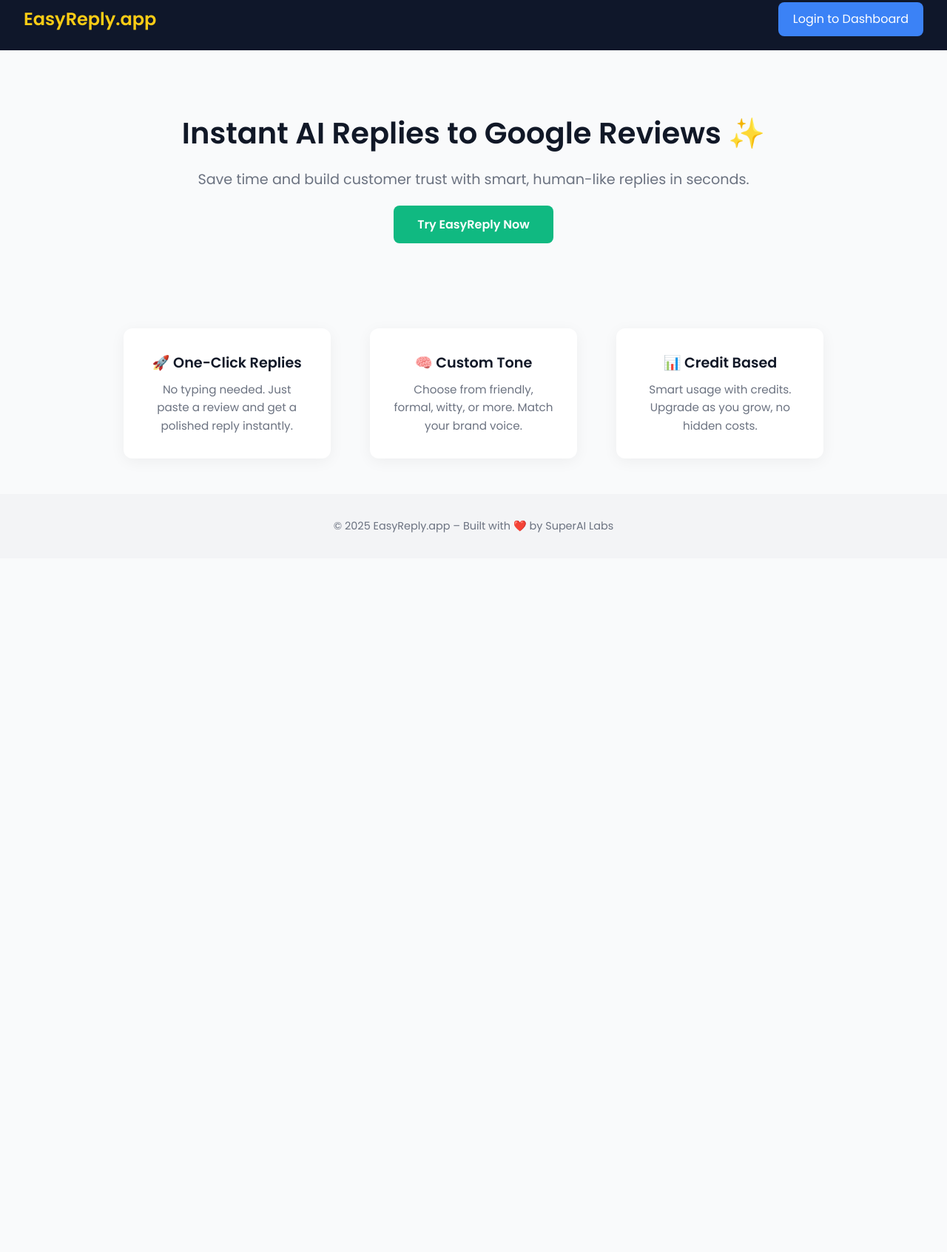
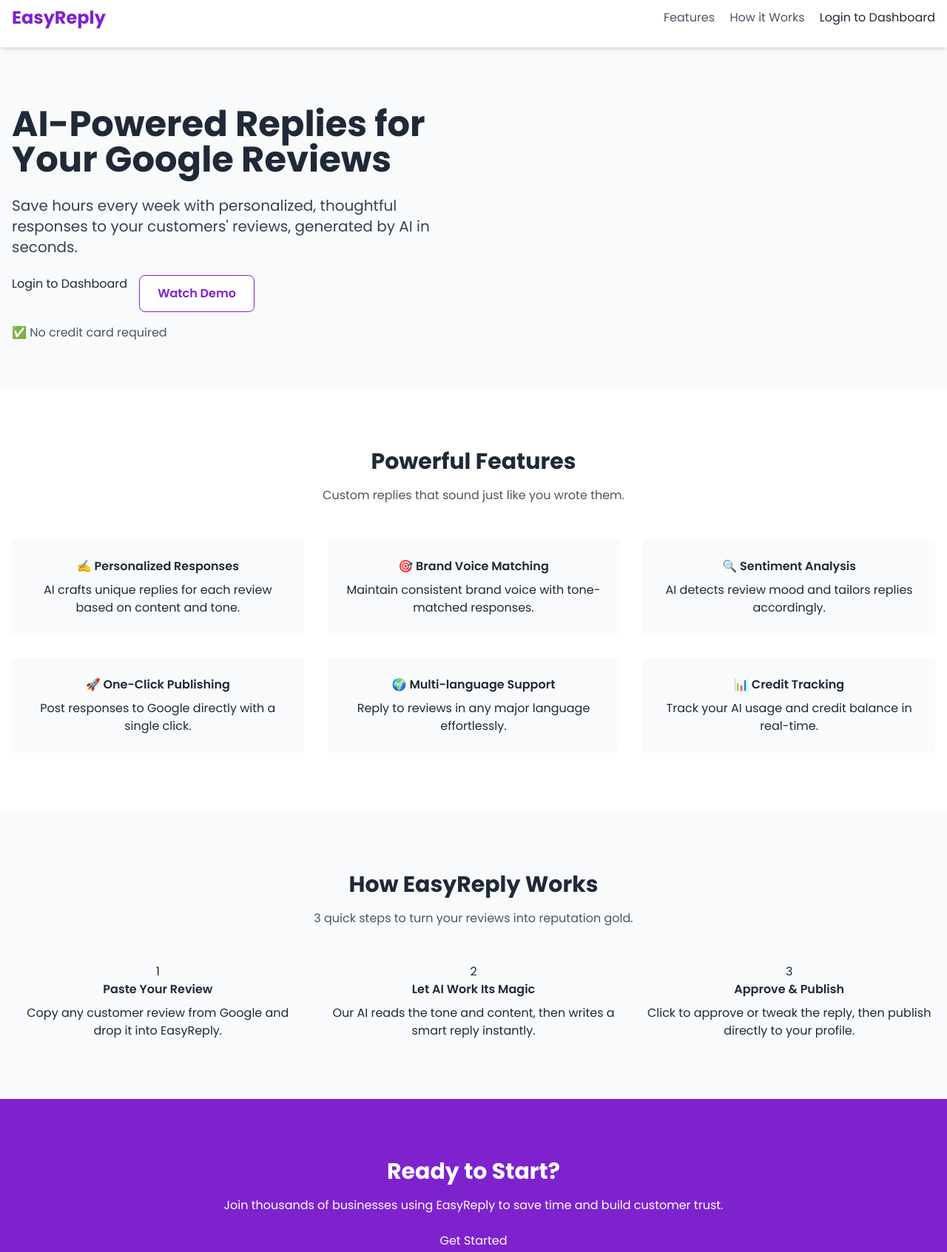
Before and after one commit to Superai-cool/easyreplywebpage, a plain HTML site: page index.html in a window 1280 px wide. Shown: the part 16-1709 px from the top of the page at 74% size. Before the commit the page ends 800 px from the top, so only its background shows below. Drawn offline with nearby package versions, Linux system fonts and the light colour scheme.

Commit message:
Update index.html

```diff
--- a/index.html
+++ b/index.html
@@ -2,42 +2,113 @@
 <html lang="en">
 <head>
   <meta charset="UTF-8" />
-  <meta name="viewport" content="width=device-width, initial-scale=1.0"/>
-  <title>EasyReply.app – AI Review Reply Generator</title>
-  <link rel="stylesheet" href="style.css" />
-  <link href="https://fonts.googleapis.com/css2?family=Poppins:wght@400;600&display=swap" rel="stylesheet">
+  <meta name="viewport" content="width=device-width, initial-scale=1.0" />
+  <title>EasyReply – AI-Powered Google Review Replies</title>
+  <link href="https://fonts.googleapis.com/css2?family=Poppins:wght@400;600;700&display=swap" rel="stylesheet" />
+  <script src="https://cdn.tailwindcss.com"></script>
+  <link rel="stylesheet" href="style.css">
 </head>
-<body>
+<body class="text-gray-800">
+  <!-- Header -->
+  <header class="bg-white py-6 shadow-md">
+    <div class="container mx-auto px-4 flex justify-between items-center">
+      <div class="flex items-center">
+        <h1 class="text-2xl font-bold text-purple-700">EasyReply</h1>
+      </div>
+      <nav class="space-x-4">
+        <a href="#features" class="text-gray-600 hover:text-purple-700">Features</a>
+        <a href="#how-it-works" class="text-gray-600 hover:text-purple-700">How it Works</a>
+        <a href="#" class="cta-button">Login to Dashboard</a>
+      </nav>
+    </div>
+  </header>
 
-  <div class="topbar">
-    <h1>EasyReply.app</h1>
-    <a href="https://dashboard.easyreply.app">Login to Dashboard</a>
-  </div>
-
-  <section class="hero">
-    <h2>Instant AI Replies to Google Reviews ✨</h2>
-    <p>Save time and build customer trust with smart, human-like replies in seconds.</p>
-    <a href="https://dashboard.easyreply.app">Try EasyReply Now</a>
-  </section>
-
-  <section class="features">
-    <div class="feature">
-      <h3>🚀 One-Click Replies</h3>
-      <p>No typing needed. Just paste a review and get a polished reply instantly.</p>
-    </div>
-    <div class="feature">
-      <h3>🧠 Custom Tone</h3>
-      <p>Choose from friendly, formal, witty, or more. Match your brand voice.</p>
-    </div>
-    <div class="feature">
-      <h3>📊 Credit Based</h3>
-      <p>Smart usage with credits. Upgrade as you grow, no hidden costs.</p>
+  <!-- Hero Section -->
+  <section class="pt-20 pb-16 gradient-bg">
+    <div class="container mx-auto px-4 grid grid-cols-1 lg:grid-cols-2 gap-12 items-center">
+      <div>
+        <h2 class="text-4xl lg:text-5xl font-bold mb-6 leading-tight">AI-Powered Replies for Your Google Reviews</h2>
+        <p class="text-xl text-gray-700 mb-6">Save hours every week with personalized, thoughtful responses to your customers' reviews, generated by AI in seconds.</p>
+        <div class="flex flex-col sm:flex-row gap-4">
+          <a href="#" class="cta-button text-center">Login to Dashboard</a>
+          <a href="#" class="bg-white border border-purple-700 text-purple-700 px-6 py-3 rounded-lg font-semibold text-center hover:bg-purple-50">Watch Demo</a>
+        </div>
+        <p class="mt-4 text-gray-600">✅ No credit card required</p>
+      </div>
     </div>
   </section>
 
-  <div class="footer">
-    © 2025 EasyReply.app – Built with ❤️ by SuperAI Labs
-  </div>
+  <!-- Features Section -->
+  <section id="features" class="py-20 bg-white">
+    <div class="container mx-auto px-4 text-center">
+      <h2 class="text-3xl font-bold mb-4">Powerful Features</h2>
+      <p class="mb-12 text-gray-600">Custom replies that sound just like you wrote them.</p>
+      <div class="grid md:grid-cols-3 gap-8">
+        <div class="p-6 bg-gray-50 rounded feature-box">
+          <h4 class="font-semibold mb-2">✍️ Personalized Responses</h4>
+          <p>AI crafts unique replies for each review based on content and tone.</p>
+        </div>
+        <div class="p-6 bg-gray-50 rounded feature-box">
+          <h4 class="font-semibold mb-2">🎯 Brand Voice Matching</h4>
+          <p>Maintain consistent brand voice with tone-matched responses.</p>
+        </div>
+        <div class="p-6 bg-gray-50 rounded feature-box">
+          <h4 class="font-semibold mb-2">🔍 Sentiment Analysis</h4>
+          <p>AI detects review mood and tailors replies accordingly.</p>
+        </div>
+        <div class="p-6 bg-gray-50 rounded feature-box">
+          <h4 class="font-semibold mb-2">🚀 One-Click Publishing</h4>
+          <p>Post responses to Google directly with a single click.</p>
+        </div>
+        <div class="p-6 bg-gray-50 rounded feature-box">
+          <h4 class="font-semibold mb-2">🌍 Multi-language Support</h4>
+          <p>Reply to reviews in any major language effortlessly.</p>
+        </div>
+        <div class="p-6 bg-gray-50 rounded feature-box">
+          <h4 class="font-semibold mb-2">📊 Credit Tracking</h4>
+          <p>Track your AI usage and credit balance in real-time.</p>
+        </div>
+      </div>
+    </div>
+  </section>
 
+  <!-- How It Works -->
+  <section id="how-it-works" class="py-20 bg-gray-50">
+    <div class="container mx-auto px-4 text-center">
+      <h2 class="text-3xl font-bold mb-4">How EasyReply Works</h2>
+      <p class="mb-12 text-gray-600">3 quick steps to turn your reviews into reputation gold.</p>
+      <div class="grid md:grid-cols-3 gap-8">
+        <div>
+          <div class="step-circle">1</div>
+          <h4 class="font-semibold mb-2">Paste Your Review</h4>
+          <p>Copy any customer review from Google and drop it into EasyReply.</p>
+        </div>
+        <div>
+          <div class="step-circle">2</div>
+          <h4 class="font-semibold mb-2">Let AI Work Its Magic</h4>
+          <p>Our AI reads the tone and content, then writes a smart reply instantly.</p>
+        </div>
+        <div>
+          <div class="step-circle">3</div>
+          <h4 class="font-semibold mb-2">Approve & Publish</h4>
+          <p>Click to approve or tweak the reply, then publish directly to your profile.</p>
+        </div>
+      </div>
+    </div>
+  </section>
+
+  <!-- Final CTA -->
+  <section class="py-20 bg-purple-700 text-white text-center">
+    <div class="container mx-auto px-4">
+      <h2 class="text-3xl font-bold mb-4">Ready to Start?</h2>
+      <p class="mb-6">Join thousands of businesses using EasyReply to save time and build customer trust.</p>
+      <a href="#" class="cta-button">Get Started</a>
+    </div>
+  </section>
+
+  <!-- Footer -->
+  <footer class="bg-gray-100 py-6 text-center text-sm text-gray-600">
+    © 2025 EasyReply. All rights reserved.
+  </footer>
 </body>
 </html>
```
